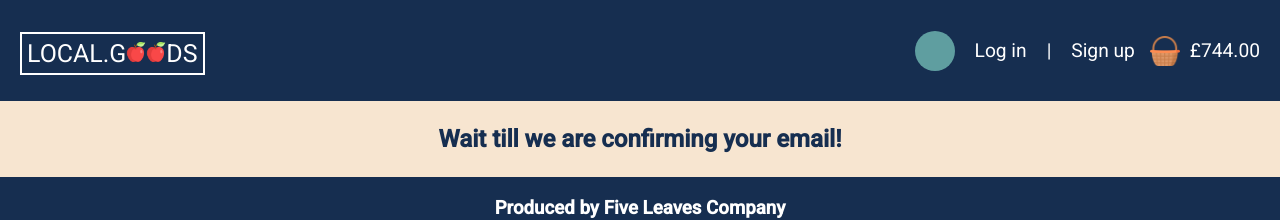
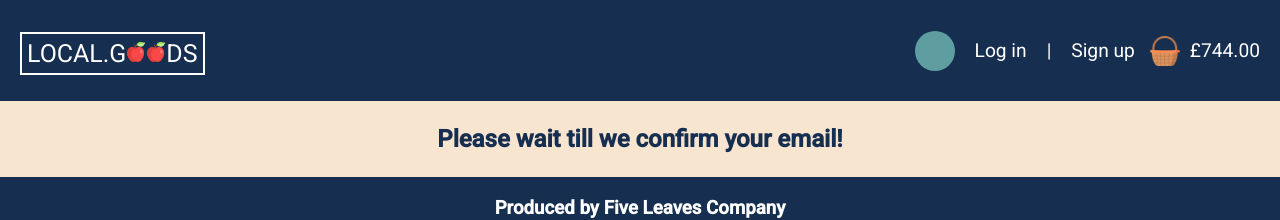
Before and after one commit to troyanovskaya/epam-competition, an Angular app in the folder localGoods/: page /auth/confirm-email in a window 1280 px wide. Shown: the top 220 px of the page. Built offline with nearby package versions, Linux system fonts and the light colour scheme; no server answers.

Commit message:
Change message

```diff
--- a/localGoods/src/app/components/email-confirmation/email-confirmation.component.html
+++ b/localGoods/src/app/components/email-confirmation/email-confirmation.component.html
@@ -1 +1 @@
-<p>Wait till we are confirming your email!</p>
+<p>Please wait till we confirm your email!</p>
```
